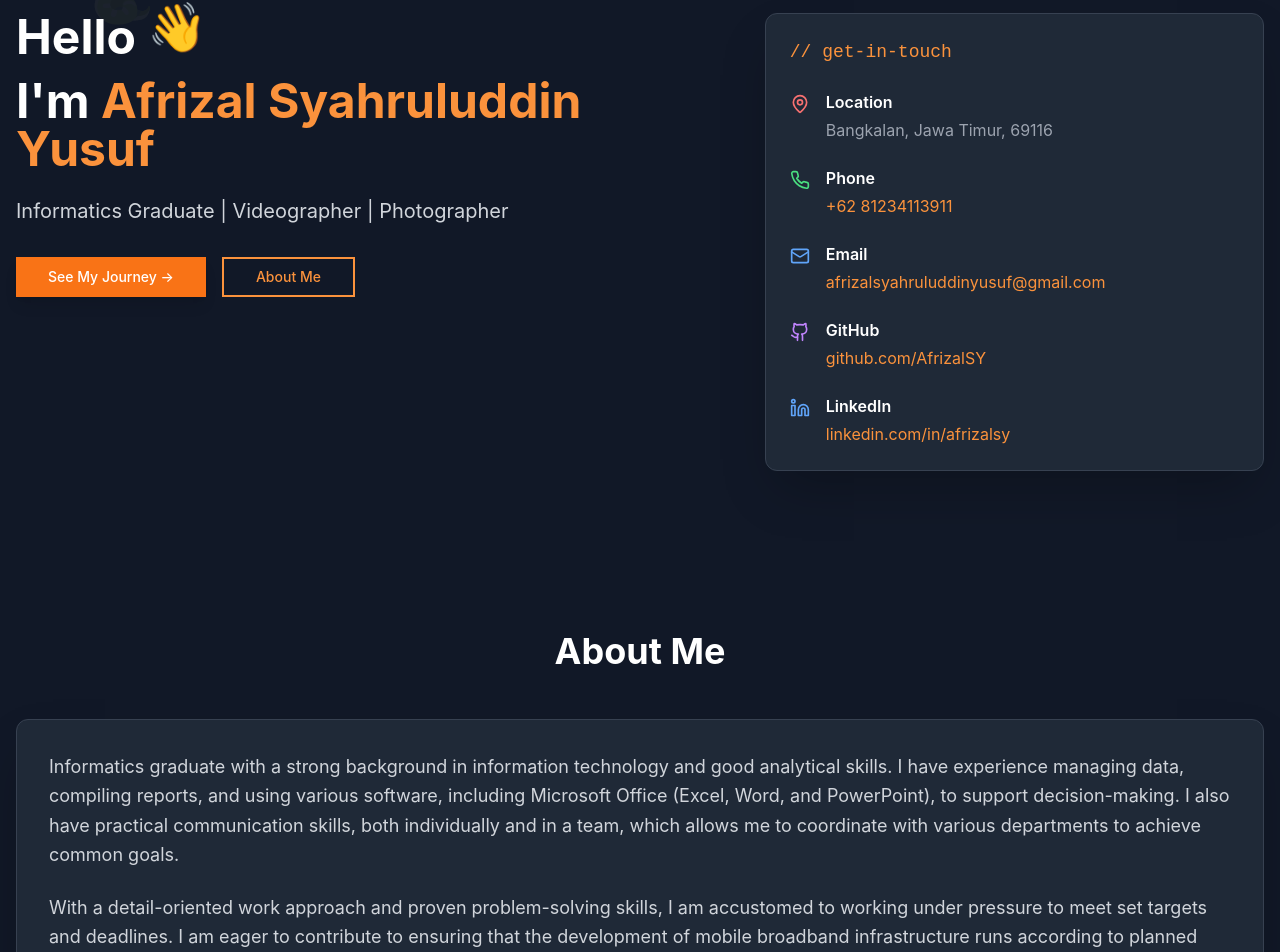
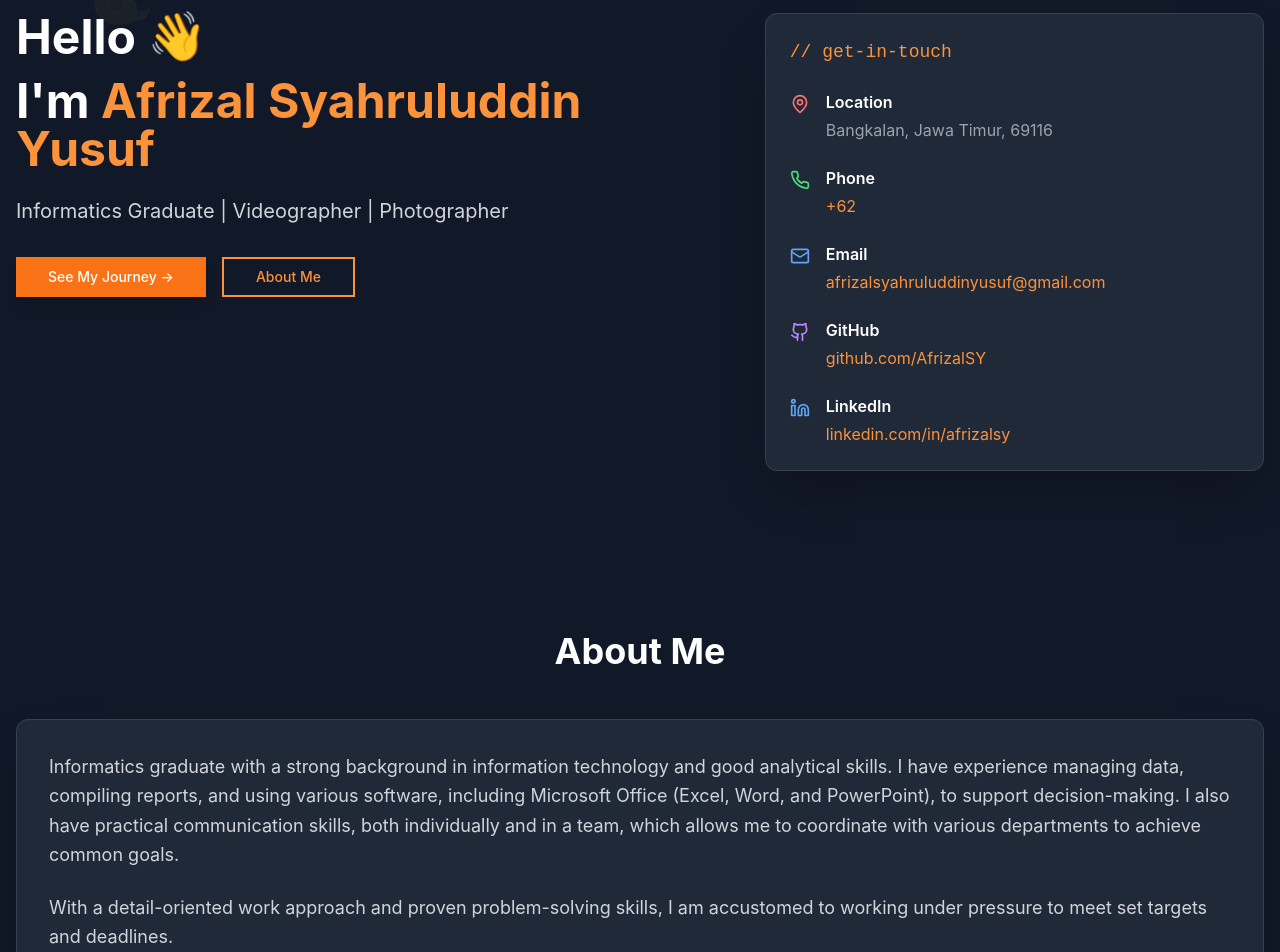
Before and after one commit to AfrizalSY/porto-mini, a Next.js app: page / in a window 1280 px wide. Shown: the part 119-1071 px from the top of the page. Built offline with nearby package versions, Linux system fonts and the light colour scheme.

Commit message:
Update page.tsx

```diff
--- a/app/page.tsx
+++ b/app/page.tsx
@@ -108,8 +108,8 @@ export default function Home() {
                 <Phone className="text-green-400 mt-1 flex-shrink-0" size={20} />
                 <div>
                   <p className="font-semibold text-white mb-1">Phone</p>
-                  <a href="tel:+6281234113911" className="text-orange-400 hover:text-orange-300 transition-colors">
-                    +62 81234113911
+                  <a href="tel:+62" className="text-orange-400 hover:text-orange-300 transition-colors">
+                    +62
                   </a>
                 </div>
               </div>
@@ -175,8 +175,7 @@ export default function Home() {
             </p>
             <p className="text-gray-300 leading-relaxed text-lg">
               With a detail-oriented work approach and proven problem-solving skills, I am accustomed to working under
-              pressure to meet set targets and deadlines. I am eager to contribute to ensuring that the development of
-              mobile broadband infrastructure runs according to planned standards and schedules.
+              pressure to meet set targets and deadlines.
             </p>
           </div>
         </section>
```
